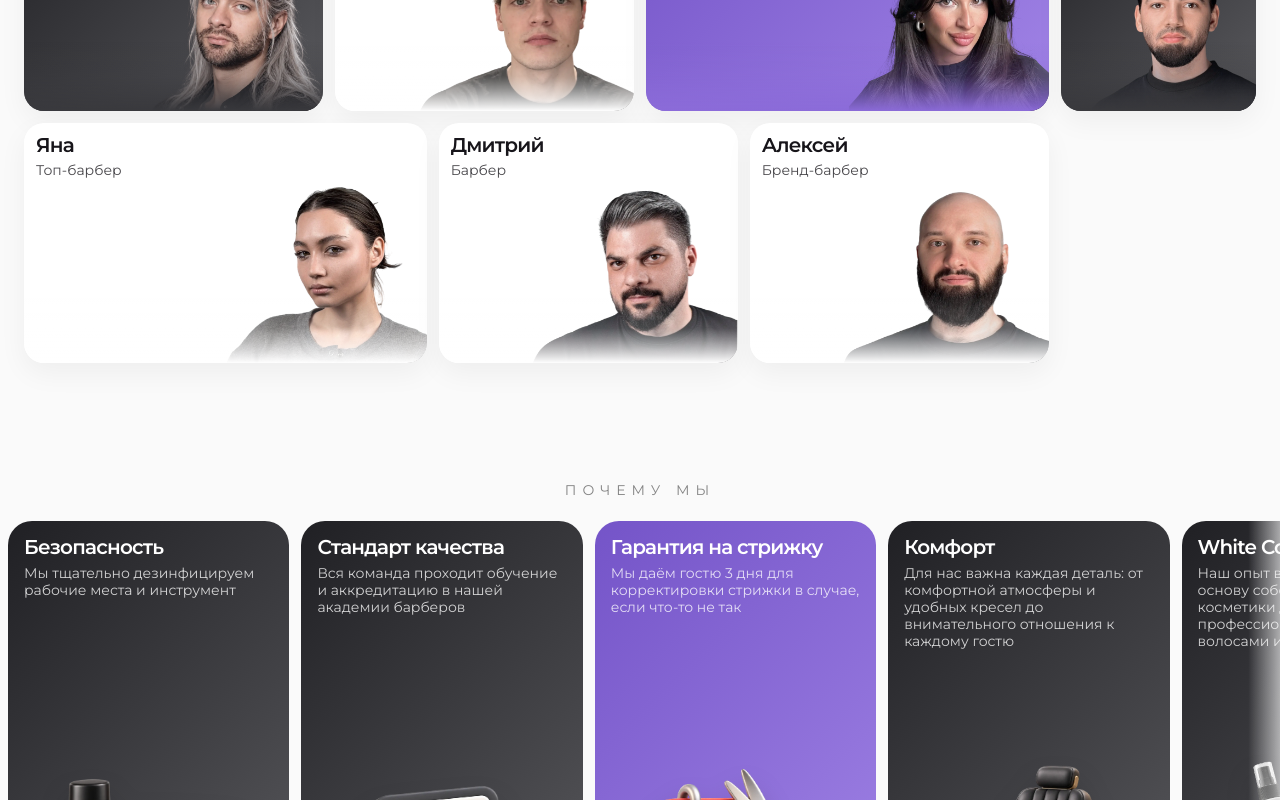
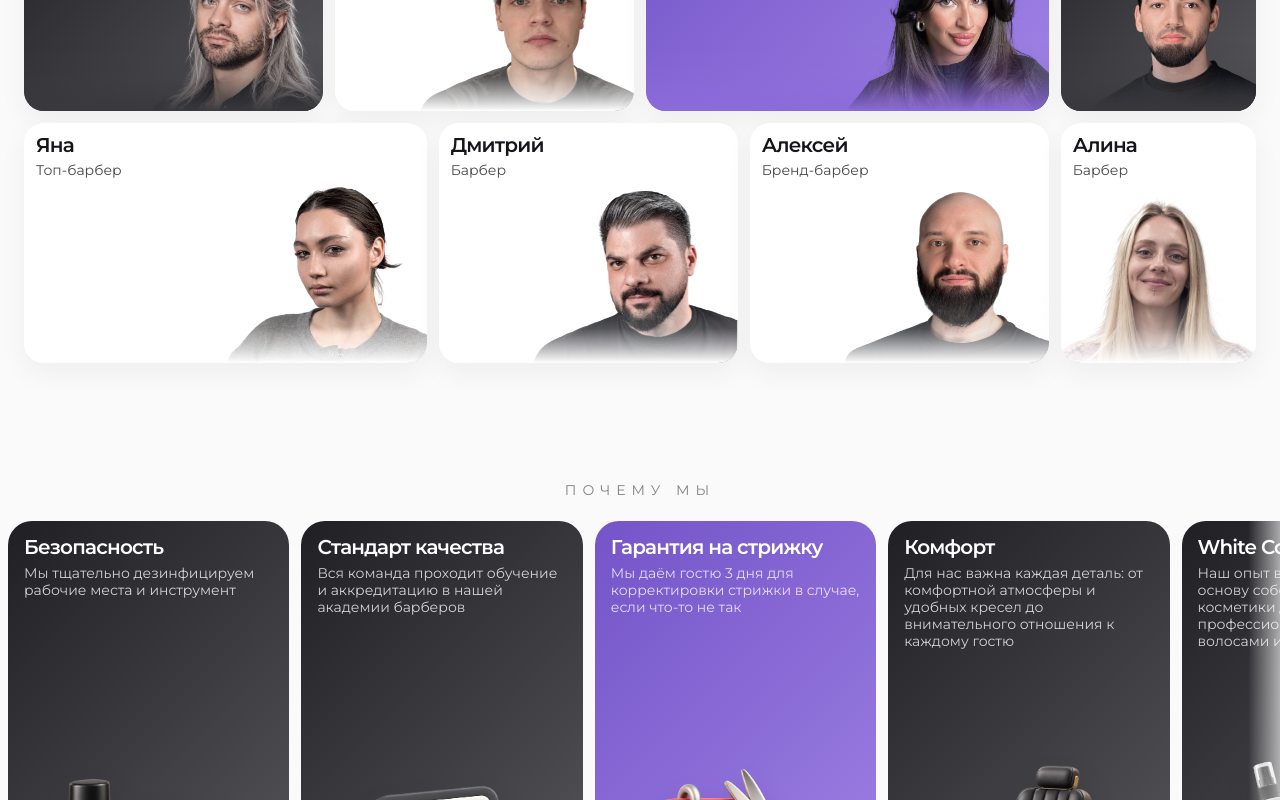
Before and after one commit to artemWu/seven, a Next.js app: page /barbershop-na-sokole in a window 1280 px wide. Shown: the part 1980-2780 px from the top of the page. Built offline with nearby package versions, Linux system fonts and the light colour scheme.

Commit message:
Add Alina and Angelina to team

```diff
--- a/app/barbershop-na-preobrazhenskoj/page.tsx
+++ b/app/barbershop-na-preobrazhenskoj/page.tsx
@@ -18,7 +18,7 @@ export default function PreobrazhenskayaPage() {
   return (
     <Home
       location={{ station: "м. Преображенская", titleSuffix: " на Преображенской" }}
-      teamNames={["Тимур", "Анна Антонова", "Павел"]}
+      teamNames={["Тимур", "Анна Антонова", "Павел", "Ангелина"]}
     />
   );
 }
--- a/app/barbershop-na-sokole/page.tsx
+++ b/app/barbershop-na-sokole/page.tsx
@@ -16,5 +16,5 @@ export const metadata: Metadata = {
 };
 
 export default function SokolPage() {
-  return <Home location={{ station: "м. Сокол", titleSuffix: " на Соколе" }} teamNames={["Роман", "Артем", "Дарья", "Влад", "Яна", "Дмитрий", "Алексей"]} />;
+  return <Home location={{ station: "м. Сокол", titleSuffix: " на Соколе" }} teamNames={["Роман", "Артем", "Дарья", "Влад", "Яна", "Дмитрий", "Алексей", "Алина"]} />;
 }
--- a/components/TeamSection.tsx
+++ b/components/TeamSection.tsx
@@ -16,14 +16,16 @@ const team: TeamMember[] = [
   { name: "Яна", role: "Топ-барбер", image: "/images/barbers/яна.webp", theme: "light" },
   { name: "Дмитрий", role: "Барбер", image: "/images/barbers/дмитрий.webp", theme: "light" },
   { name: "Алексей", role: "Бренд-барбер", image: "/images/barbers/алексей.webp", theme: "light" },
-  { name: "Павел", role: "Творческий партнёр", image: "/images/barbers/павел.webp", theme: "light" },
+  { name: "Павел", role: "Творческий партнёр", image: "/images/barbers/павел.webp", theme: "purple" },
   { name: "Анна Антонова", role: "Барбер", image: "/images/barbers/анна антонова.webp", theme: "light" },
   { name: "Залина", role: "Бренд-барбер", image: "/images/barbers/залина.webp", theme: "light" },
   { name: "Имам", role: "Топ-барбер", image: "/images/barbers/имам.webp", theme: "dark" },
-  { name: "Анна Ашрапова", role: "Барбер", image: "/images/barbers/анна ашрапова.webp", theme: "purple" },
+  { name: "Анна Ашрапова", role: "Барбер", image: "/images/barbers/анна ашрапова.webp", theme: "light" },
   { name: "Тулиген", role: "Старший барбер", image: "/images/barbers/тулиген.webp", theme: "light" },
-  { name: "Александр", role: "Творческий партнёр", image: "/images/barbers/александр.webp", theme: "light" },
+  { name: "Александр", role: "Творческий партнёр", image: "/images/barbers/александр.webp", theme: "purple" },
   { name: "Тимур", role: "Барбер", image: "/images/barbers/тимур.webp", theme: "light" },
+  { name: "Алина", role: "Барбер", image: "/images/barbers/алина.webp", theme: "light" },
+  { name: "Ангелина", role: "Старший барбер", image: "/images/barbers/ангелина.webp", theme: "dark" },
 ];
 
 export default function TeamSection({ onlyNames }: { onlyNames?: string[] }) {
```
Also changed, not shown: public/images/barbers/алина.webp (added), public/images/barbers/ангелина.webp (added).
